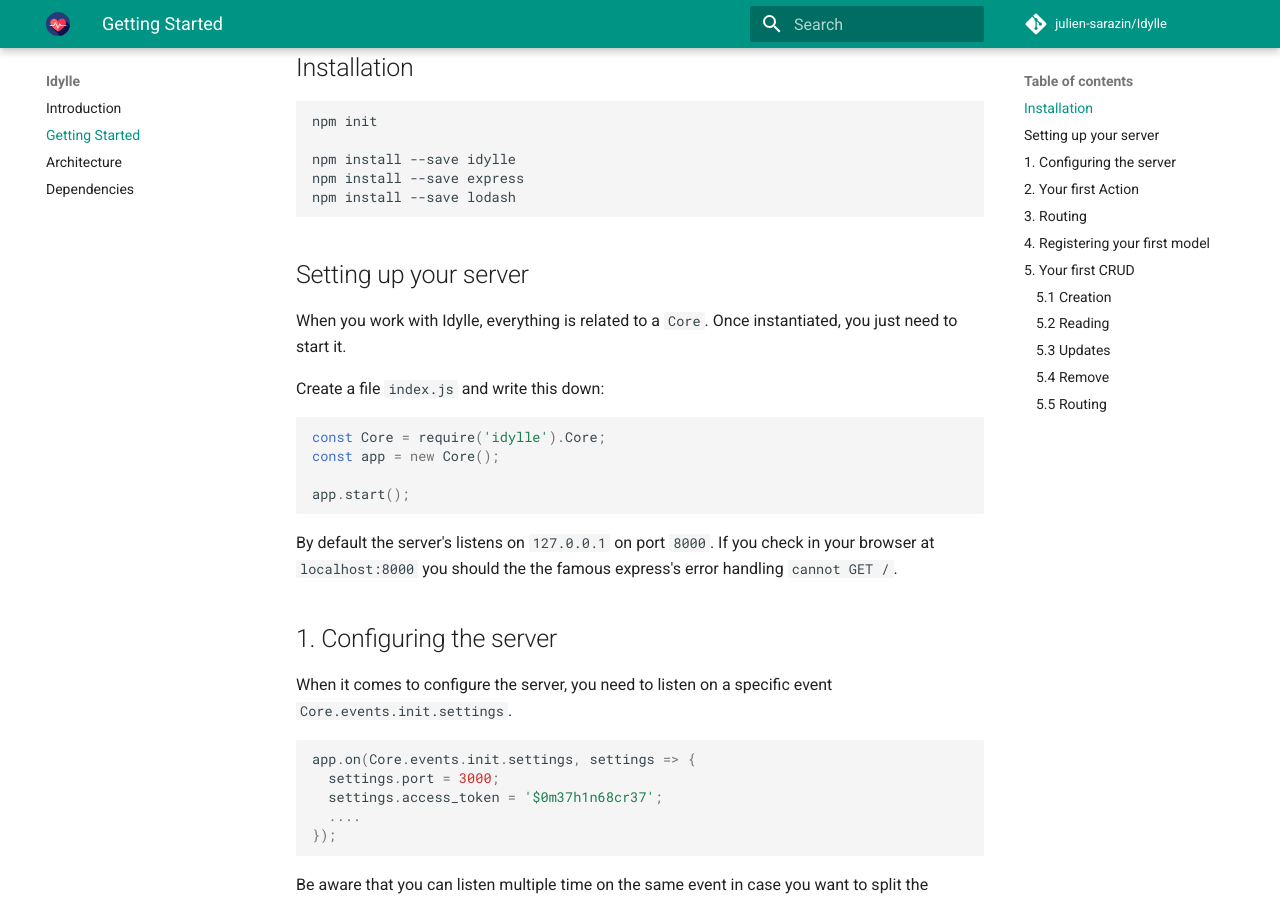
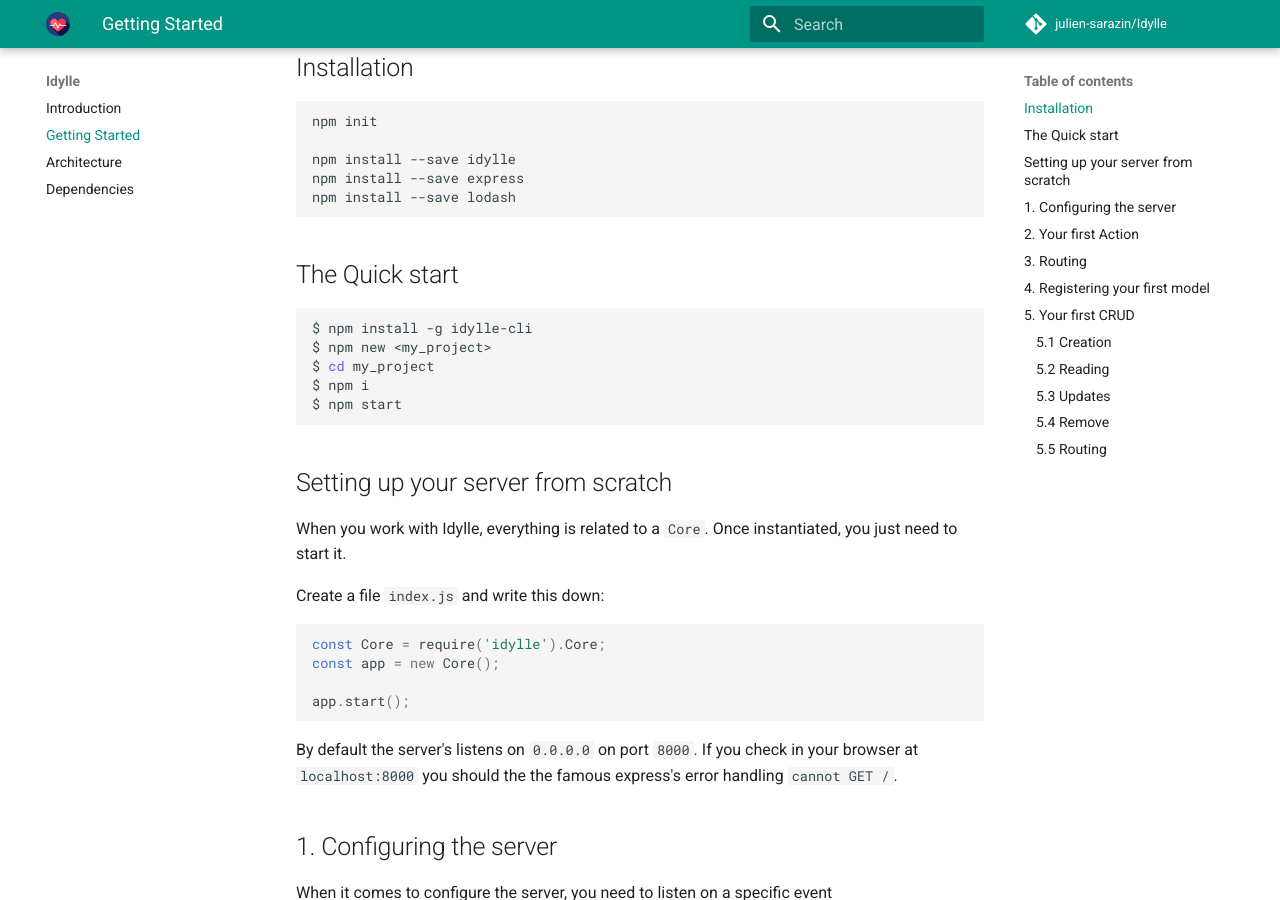
Before and after one commit to julien-sarazin/idylle, an MkDocs documentation site: the page built from docs/docs/getting-started.md, in a window 1280 px wide and 900 px high, scrolled down 195 px. Built offline with MkDocs 1.6.1 and Material for MkDocs 9.7.7, drawn with Linux system fonts in a browser that asks for light colours; comment, search, counter and statistics services are not loaded; old or Windows-style settings are respelled for this version of MkDocs.

Commit message:
updated docs

````diff
--- a/docs/docs/getting-started.md
+++ b/docs/docs/getting-started.md
@@ -11,7 +11,17 @@ npm install --save express
 npm install --save lodash
 ```
 
-## Setting up your server
+## The Quick start
+
+```bash
+$ npm install -g idylle-cli
+$ npm new <my_project>
+$ cd my_project
+$ npm i
+$ npm start
+```
+
+## Setting up your server from scratch
 When you work with Idylle, everything is related to a `Core`. Once instantiated, you just need to start it.
 
 Create a file `index.js` and write this down:
@@ -22,7 +32,7 @@ const app = new Core();
 app.start();
 ```
 
-By default the server's listens on `127.0.0.1` on port `8000`. If you check in your browser at `localhost:8000` you should the the famous express's error handling `cannot GET /`.
+By default the server's listens on `0.0.0.0` on port `8000`. If you check in your browser at `localhost:8000` you should the the famous express's error handling `cannot GET /`.
 
 ## 1. Configuring the server
 When it comes to configure the server, you need to listen on a specific event `Core.events.init.settings`.
````
